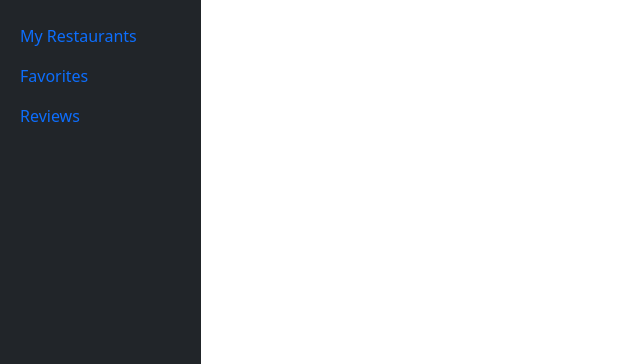
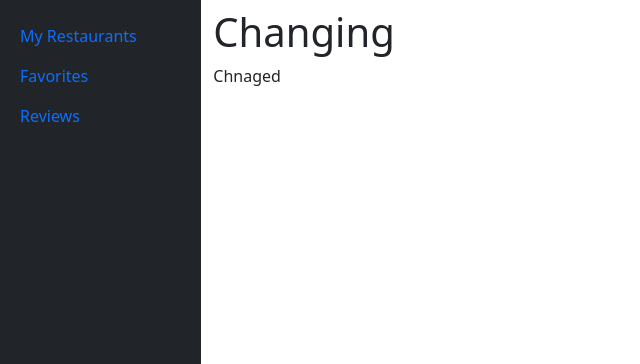
Before and after one commit to ahung1709/project3restaurants, a Django app: template main_app/templates/favourites/detail.html in a window 1280 px wide. Shown: the part 56-420 px from the top of the page, without its empty margins (0-640 px from the left). Run offline with Django 4.2, Linux system fonts and the light colour scheme; the template is opened without the code that fills it, so the values that code supplies are empty.

Commit message:
new changes

```diff
--- a/main_app/templates/favourites/detail.html
+++ b/main_app/templates/favourites/detail.html
@@ -4,5 +4,7 @@
 <!-- how to find all the  restaurants in that fav  -->
 <div>
   <h2>{{fav}}</h2>
+  <h1>Changing </h1>
+  <p>Chnaged</p>
 </div>
 {% endblock %}
```
